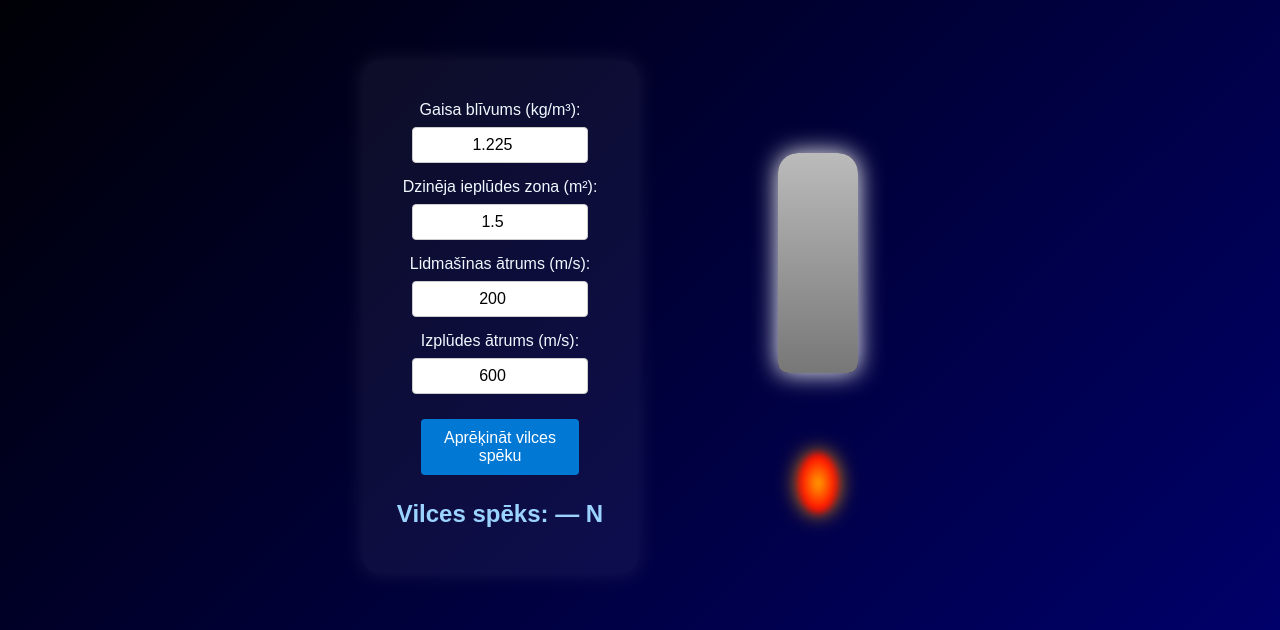
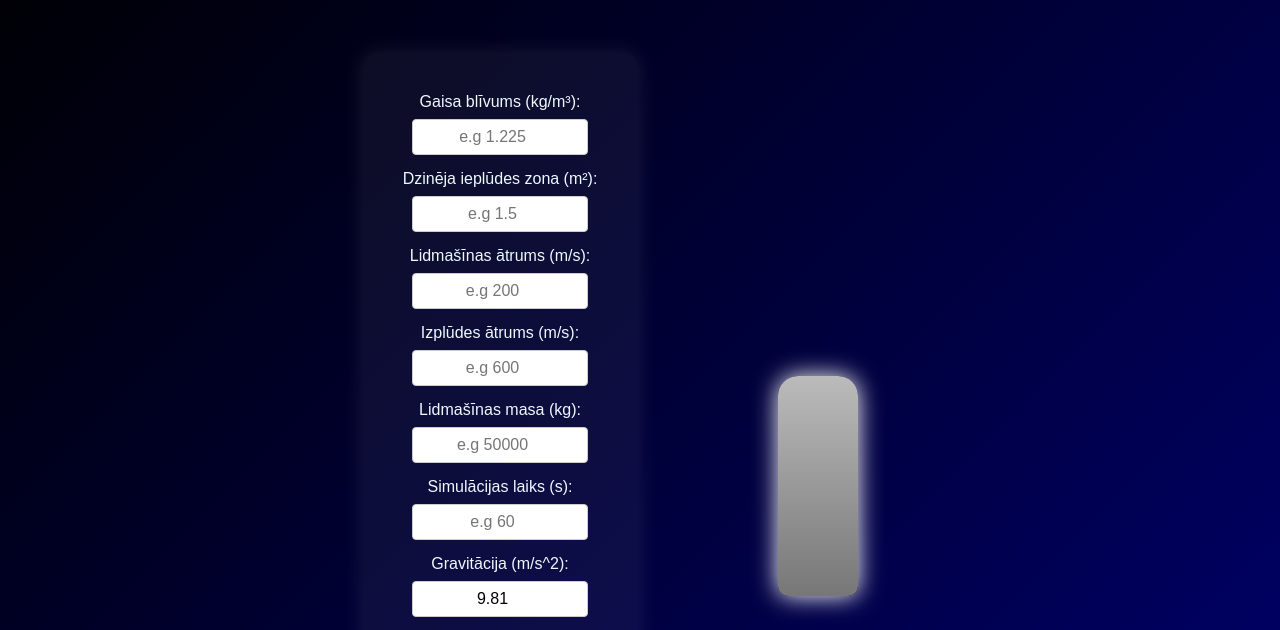
Before and after one commit to Freshygam3s/AircraftThrustCalculator, a plain HTML site: page LV.html in a window 1280 px wide. Shown: the part 107-737 px from the top of the page. Drawn offline with nearby package versions, Linux system fonts and the light colour scheme; a web font is replaced by a local one.

Commit message:
Replace input values with placeholders in LV.html
Updated input fields to use placeholders for better user guidance.

```diff
--- a/LV.html
+++ b/LV.html
@@ -16,16 +16,25 @@
     <div class="main-container">
         <div class="calculator">
             <label for="density">Gaisa blīvums (kg/m³):</label>
-            <input type="number" id="density" step="0.01" value="1.225">
+            <input type="number" id="density" step="0.01" placeholder="e.g 1.225">
 
             <label for="area">Dzinēja ieplūdes zona (m²):</label>
-            <input type="number" id="area" step="0.01" value="1.5">
+            <input type="number" id="area" step="0.01" placeholder="e.g 1.5">
 
             <label for="velocity">Lidmašīnas ātrums (m/s):</label>
-            <input type="number" id="velocity" step="1" value="200">
+            <input type="number" id="velocity" step="1" placeholder="e.g 200">
 
             <label for="exhaust">Izplūdes ātrums (m/s):</label>
-            <input type="number" id="exhaust" step="1" value="600">
+            <input type="number" id="exhaust" step="1" placeholder="e.g 600">
+
+            <label for="mass">Lidmašīnas masa (kg):</label>
+            <input type="number" id="mass" step="1" placeholder="e.g 50000">
+
+            <label for="time">Simulācijas laiks (s):</label>
+            <input type="number" id="time" step="1" placeholder="e.g 60">
+
+            <label for="gravity">Gravitācija (m/s^2):</label>
+            <input type="number" id="gravity" step="0.01" value="9.81">
 
             <button id="calcBtn">Aprēķināt vilces spēku</button>
 
```
